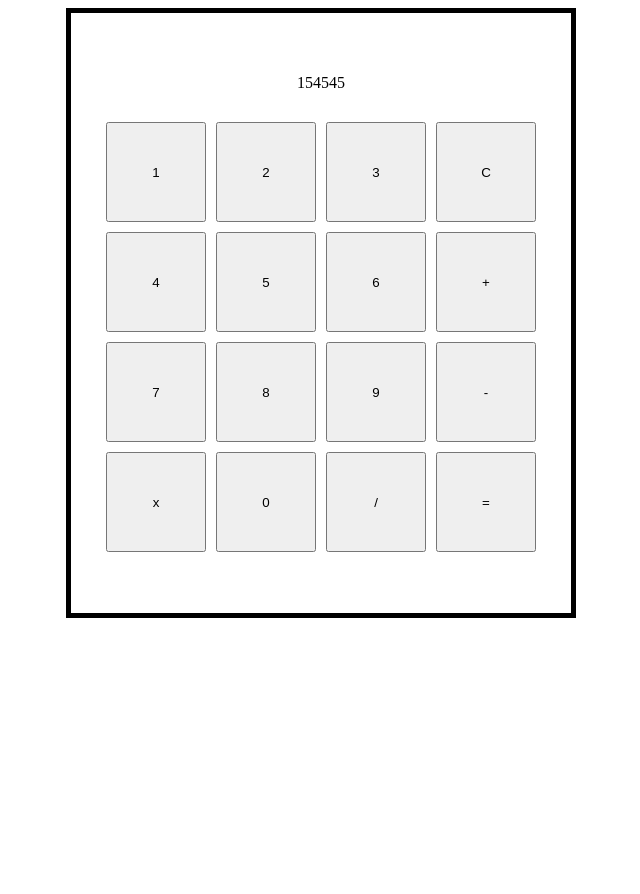
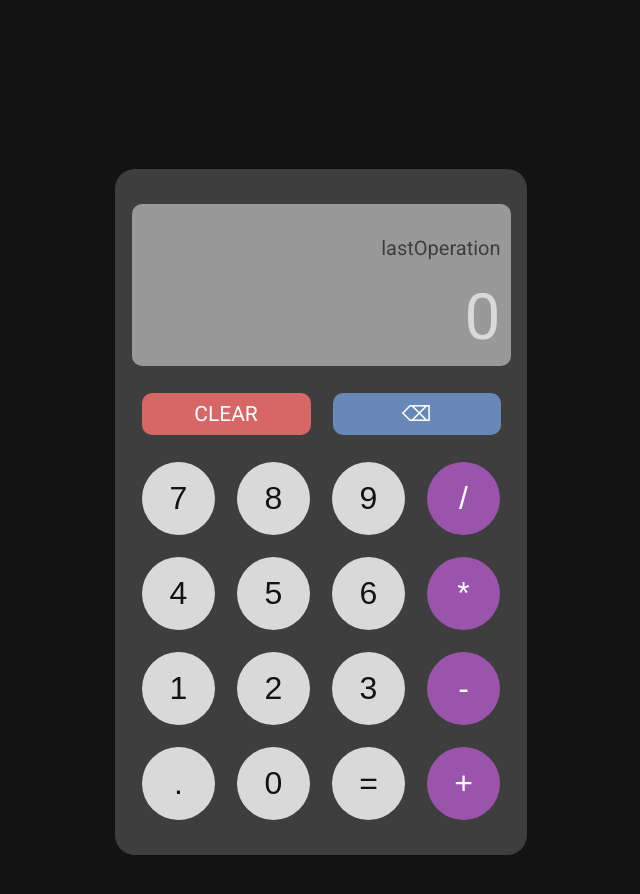
Before and after one commit to alejfrossi/calculator, a plain HTML site: page index.html in a window 1280 px wide. Shown: the whole page, without its empty margins (319-959 px from the left). Before the commit the page ends 800 px from the top, so only its background shows below. Drawn offline with Linux system fonts and the light colour scheme.

Commit message:
creation of the interface // index.html + styles.css

```diff
--- a/index.html
+++ b/index.html
@@ -1,102 +1,40 @@
 <!DOCTYPE html>
 <html lang="en">
-
 <head>
     <meta charset="UTF-8">
     <meta name="viewport" content="width=device-width, initial-scale=1.0">
     <title>Calculator</title>
+    <link rel="stylesheet" href="styles.css">
 </head>
+<body>
+    <div class="calculator">
+        <div class="display">
+            <p id="last-operation">lastOperation</p>
+            <p id="input">0</p>
+        </div>
+        <div class="executives">
+            <button class="bttn-executive" id="clear">CLEAR</button>
+            <button class="bttn-executive" id="backspace">⌫</button>
+        </div>
+        <div class="buttons">
+            <button class="number" id="7">7</button>
+            <button class="number" id="8">8</button>
+            <button class="number" id="9">9</button>
+            <button class="operator" id="divide">/</button>
+            <button class="number" id="4">4</button>
+            <button class="number" id="5">5</button>
+            <button class="number" id="6">6</button>
+            <button class="operator" id="multiply">*</button>
+            <button class="number" id="1">1</button>
+            <button class="number" id="2">2</button>
+            <button class="number" id="3">3</button>
+            <button class="operator" id="subtract">-</button>
+            <button id="spot">.</button>
+            <button class="number" id="0">0</button>
+            <button id="equal">=</button>
+            <button class="operator" id="add">+</button>
 
-<style>
-
-    body {
-        display: flex;
-        align-items: center;
-        justify-content: center;
-    }
-
-    .calculator {
-        width: 500px;
-        height: 600px;
-        margin: auto;
-        display: flex;
-        flex-direction: column;
-        justify-content: center;
-        align-items: center;
-        gap: 30px;
-        border: 5px solid black;
-    }
-
-    .buttons {
-        display: grid;
-        grid-template-columns: repeat(4, 100px);
-        grid-template-rows: repeat(4, 100px);
-        column-gap: 10px;
-        row-gap: 10px;
-    }
-
-</style>
-
-<body>
-
-    <div class="calculator">
-        <div class="number-displayer">154545</div>
-        <div class="buttons-container">
-            <div class="buttons">
-                <button class="number-bttn">1</button>
-                <button class="number-bttn">2</button>
-                <button class="number-bttn">3</button>
-                <button class="operation-bttn">C</button>
-                <button class="number-bttn">4</button>
-                <button class="number-bttn">5</button>
-                <button class="number-bttn">6</button>
-                <button class="operation-bttn">+</button>
-                <button class="number-bttn">7</button>
-                <button class="number-bttn">8</button>
-                <button class="number-bttn">9</button>
-                <button class="operation-bttn">-</button>
-                <button class="operation-bttn">x</button>
-                <button class="number-bttn">0</button>
-                <button class="operation-bttn">/</button>
-                <button class="operation-bttn">=</button>
-            </div>
         </div>
     </div>
-
-    <script>
-
-        var numberOne , numberTwo ;
-
-        var operator ;
-
-        var displayValue ;
-
-        const bttns = document.querySelectorAll("bttn");
-
-        var lastBttn ;
-
-        bttns.forEach( bttn => bttn.addEventListener( 'click' , () => {
-
-            if ( lastBttn === null ) {
-
-                if ( bttn.className === "operation-bttn" ) {
-                    return alert('First Number must be entered');
-                }
-
-            }
-
-        }));
-
-        function displayValue () {
-
-        }
-
-        function operate ( numberOne , numerTwo , operator ) {
-
-        }
-
-    </script>
-
 </body>
-
 </html>
--- /dev/null
+++ b/styles.css
@@ -0,0 +1,144 @@
+@import url('https://fonts.googleapis.com/css2?family=Roboto:ital,wght@0,100;0,300;0,400;0,500;0,700;0,900;1,100;1,300;1,400;1,500;1,700;1,900&display=swap');
+
+html {
+    display: flex;
+    align-items: center;
+    justify-content: center;
+
+    font-family: "Roboto", sans-serif;
+}
+
+body {
+    width: 1440px;
+    height: 1024px;
+    margin: 0;
+    padding: 0;
+
+    display: flex;
+    align-items: center;
+    justify-content: center;
+
+    background: #131313;
+}
+
+.calculator {
+    width: 412.594px;
+    height: 685.345px;
+    margin: 0;
+    flex-shrink: 0;
+
+    display: flex;
+    flex-direction: column;
+    align-items: center;
+    justify-content: center;
+
+    border: none;
+    border-radius: 20px;
+    background: #3E3E3E;
+}
+
+.display {
+    width: 359px;
+    height: 142px;
+    margin: 0;
+    padding: 10px;
+    flex-shrink: 0;
+
+    display: flex;
+    flex-direction: column;
+    align-items: end;
+    justify-content: center;
+
+    border-radius: 10px;
+    background: #999;
+}
+
+#last-operation {
+    font-weight: 400;
+    font-style: normal;
+    font-size: 20px;
+    color: #3E3E3E;
+    line-height: normal;
+}
+
+#input {
+    margin: 0;
+    padding: 0;
+
+    font-weight: 400;
+    font-style: normal;
+    font-size: 64px;
+    color: #D9D9D9;
+    line-height: normal;
+}
+
+.buttons {
+    display: grid;
+    grid-template-columns: repeat(4, 73px);
+    gap: 22px;
+}
+
+button {
+    width: 73px;
+    height: 73px;
+    flex-shrink: 0;
+
+    border: none;
+    border-radius: 50%;
+    background: #D9D9D9;
+
+    color: #131313;
+    text-align: center;
+    font-weight: 400;
+    font-style: normal;
+    font-size: 32px;
+    line-height: normal;
+}
+
+.executives {
+    margin: 0;
+    padding: 27px 0;
+
+    display: flex;
+    flex-direction: row;
+    gap: 22px;
+}
+
+.operator {
+    background: #9A54AB;
+    color: #FFF;
+}
+
+#clear {
+    width: 169px;
+    height: 42px;
+    flex-shrink: 0;
+
+    border-radius: 10px;
+    background: #D76666;
+
+    color: #FFF;
+    text-align: center;
+    font-family: "Roboto", sans-serif;
+    font-weight: 400;
+    font-style: normal;
+    font-size: 21px;
+    line-height: normal;
+}
+
+#backspace {
+    width: 168px;
+    height: 42px;
+    flex-shrink: 0;
+
+    border-radius: 10px;
+    background: #6888B9;
+
+    color: #FFF;
+    text-align: center;
+    font-family: "Roboto", sans-serif;
+    font-weight: 400;
+    font-style: normal;
+    font-size: 21px;
+    line-height: normal;
+}
```
